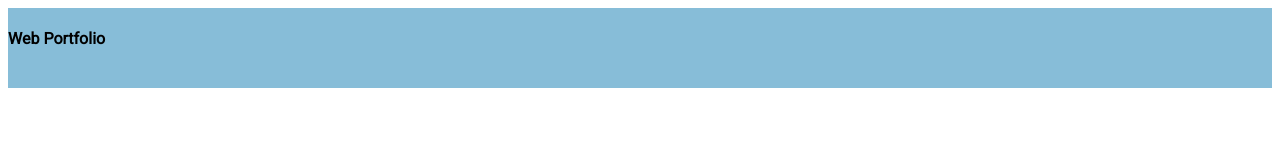
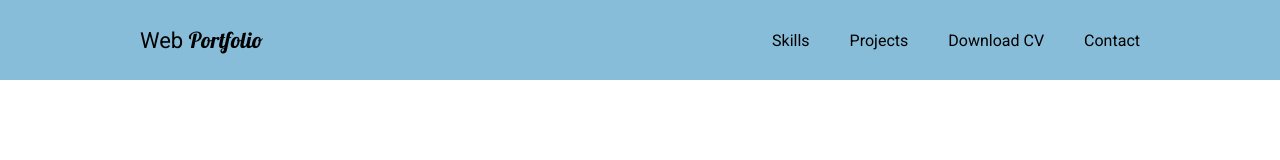
Before and after one commit to bralco03/portfolio, a plain HTML site: page index.html in a window 1280 px wide. Drawn offline with Linux system fonts and the light colour scheme.

Commit message:
header is fully designed, functionality still not working

```diff
--- a/index.html
+++ b/index.html
@@ -11,10 +11,18 @@
     <div class="container-main">
 
         <header>
-          <div class="inner-header">
-              <h4>Web <span>Portfolio</span></h4>
-          </div>
-     </header>
+            <div class="inner-header">
+              <div class="logo"><h4>Web <span>Portfolio</span></h4></div>
+
+              <ul class="navigation">
+                <a href="#"><li>Skills</li></a>
+                <a href="#"><li>Projects</li></a>
+                <a href="#"><li>Download CV</li></a>
+                <a href="#"><li>Contact</li></ul></a>
+              </ul>
+
+            </div>
+        </header>
 
     </div>
 </body>
--- a/style.css
+++ b/style.css
@@ -1,8 +1,17 @@
 @import url('https://fonts.googleapis.com/css?family=Indie+Flower|Roboto&display=swap');
+@import url('https://fonts.googleapis.com/css?family=Lobster&display=swap');
 *{
     font-family: 'roboto', sans-serif;
     list-style: none;
     text-decoration: none;
+    margin: 0;
+    padding: 0;
+}
+a{
+    color: inherit;
+}
+a:hover{
+    color: #cfe0e8;
 }
 .main-content{
     margin: 0 auto;
@@ -16,6 +25,43 @@ header{
     display: block;
 }
 .inner-header{
+    width: 1000px;
+    height: 100%;
+    display: block;
+    margin: 0 auto;
+    /* background-color: crimson;  */
+}
+.logo{
     height: 100%;
     display: table;
+    float: left;
 }
+.logo h4{
+    color: black;
+    height: 100%;
+    display: table-cell;
+    vertical-align: middle;
+    font-size: 22px;
+    font-weight: 200;
+}
+.logo span{
+    font-family: 'Lobster', cursive;
+    font-size: 22px;
+}
+.navigation {
+    float: right;
+    height: 100%;
+}
+.navigation a{
+    height: 100%;
+    display: table;
+    float: left;
+    padding: 0px 20px;
+}
+.navigation a:last-child{
+    padding-right: 0;
+}
+.navigation a li{
+    display: table-cell;
+    vertical-align: middle;
+}
```
